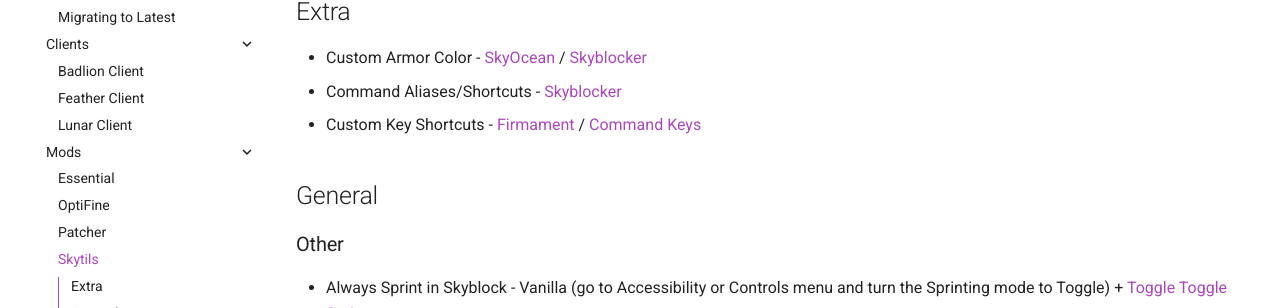
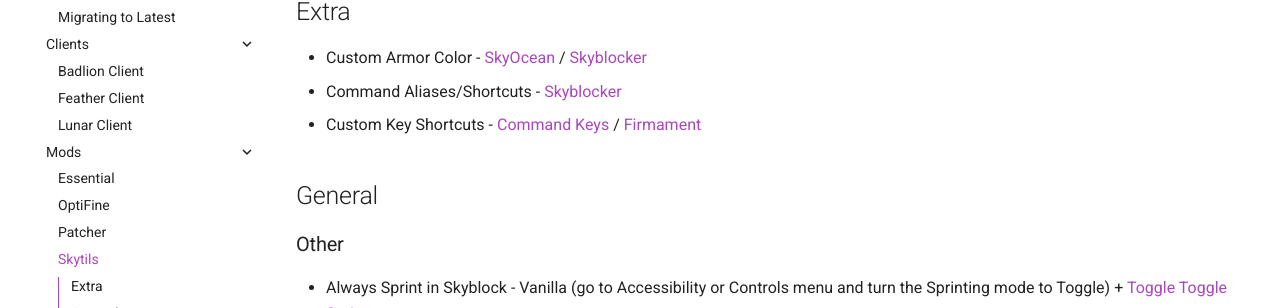
Before and after one commit to MicrocontrollersDev/Alternatives, an MkDocs documentation site: the page built from docs/latest/skytils.md, in a window 1280 px wide and 900 px high, scrolled down 330 px. Shown: the part 145-453 px from the top of the window. Built offline with MkDocs 1.6.1 and Material for MkDocs 9.7.7, drawn with Linux system fonts in a browser that asks for light colours; comment, search, counter and statistics services are not loaded.

```diff
--- a/docs/latest/skytils.md
+++ b/docs/latest/skytils.md
@@ -14,7 +14,7 @@ For more information on exactly why Essential is bad and it is considered such a
 
 * Custom Armor Color - [SkyOcean](https://modrinth.com/mod/skyocean) / [Skyblocker](https://modrinth.com/mod/skyblocker-liap)
 * Command Aliases/Shortcuts - [Skyblocker](https://modrinth.com/mod/skyblocker-liap)
-* Custom Key Shortcuts - [Firmament](https://modrinth.com/mod/firmament) / [Command Keys](https://modrinth.com/mod/commandkeys)
+* Custom Key Shortcuts - [Command Keys](https://modrinth.com/mod/commandkeys) / [Firmament](https://modrinth.com/mod/firmament)
 
 ## General
 
```
